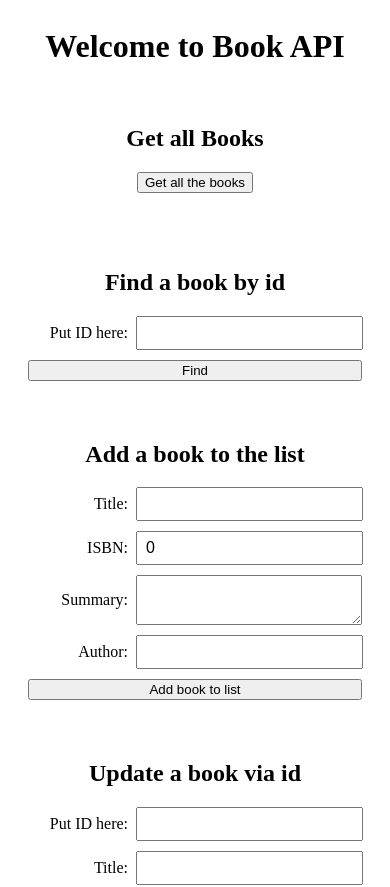
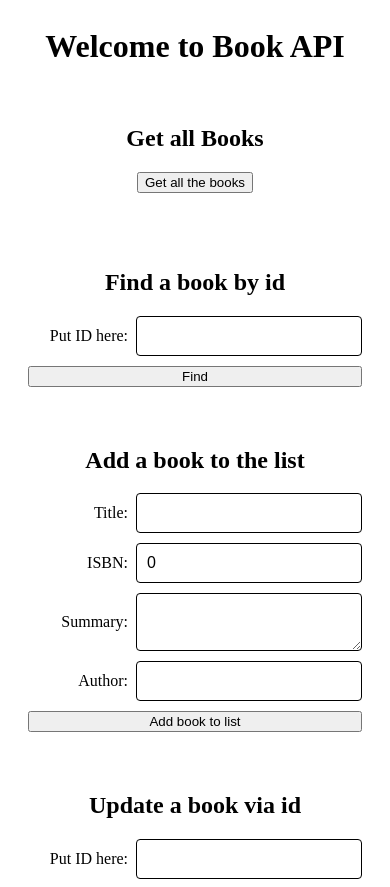
Before and after one commit to chas-academy/u08-angular-frontend-jossan93, an Angular app in the folder fronted/: page / in a window 390 px wide. Shown: the top 887 px of the page. Built offline with nearby package versions, Linux system fonts and the light colour scheme.

Commit message:
fixat så inte svarta kant ibland försvinner vid mobil och när man klickar på nån av input blir kanten blå

```diff
--- a/fronted/src/styles.css
+++ b/fronted/src/styles.css
@@ -36,3 +36,24 @@ input, textarea, select {
   padding: 6px 8px;
   font-size: 1rem;
 }
+
+input, textarea {
+  width: 100%; /* Gör input och textarea 100% bredd av sin förälder */
+  padding: 8px; /* Lägger till lite utrymme inuti fälten */
+  border: 1px solid black; /* Svart kantlinje */
+  box-sizing: border-box; /* Inkludera padding och border i elementets bredd och höjd */
+  border-radius: 4px; /* Lägg till rundade hörn */
+  font-size: 1rem;
+}
+
+input:focus, textarea:focus {
+  outline: none; /* Ta bort det blå fokuset om du inte vill ha det */
+  border-color: #3494fa; /* Ändra kantfärgen vid fokus */
+}
+
+/* Sätt specifik stil för mobil */
+@media (max-width: 768px) {
+  input, textarea {
+    padding: 10px; /* Mer utrymme på mindre skärmar */
+  }
+}
```
